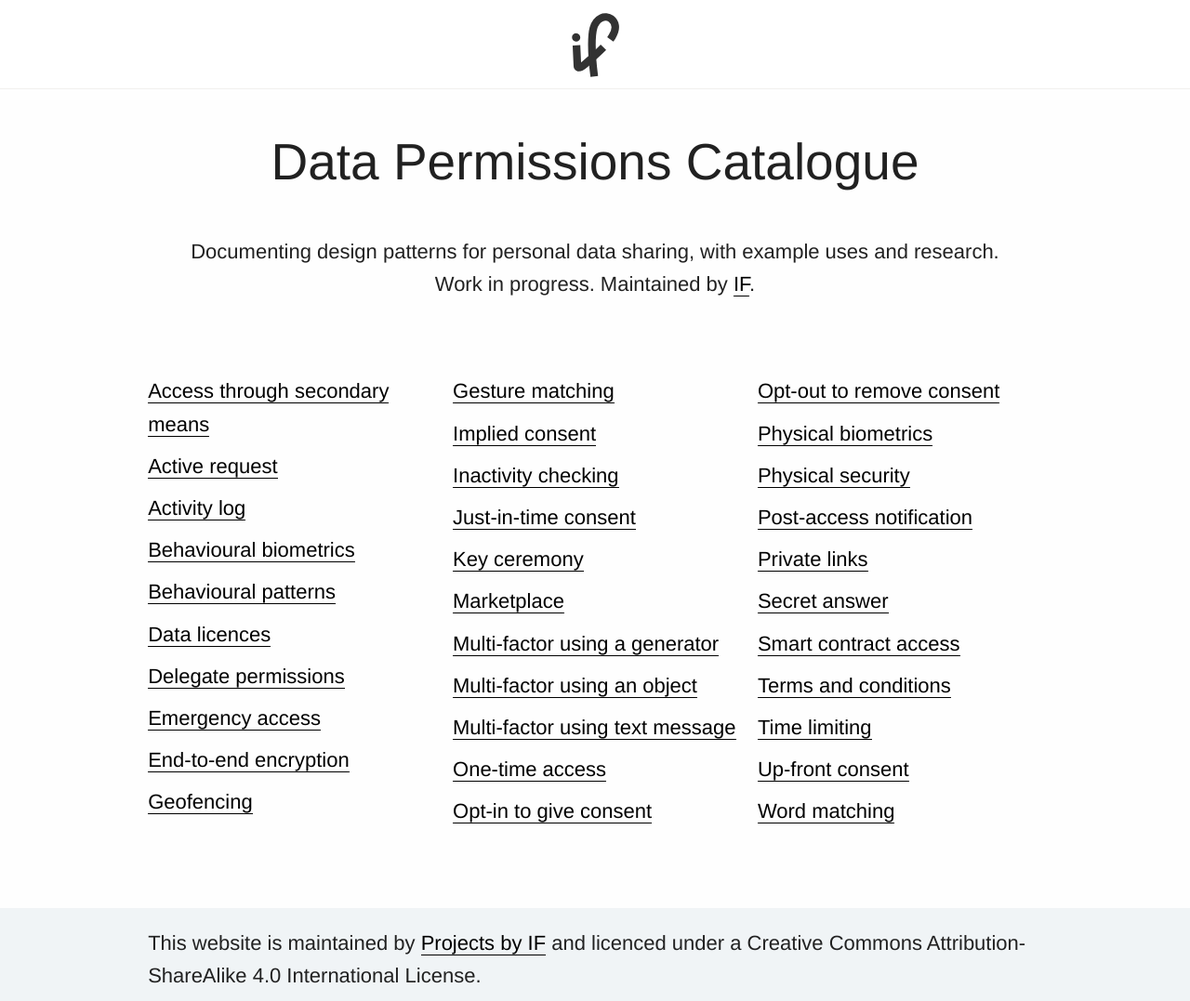
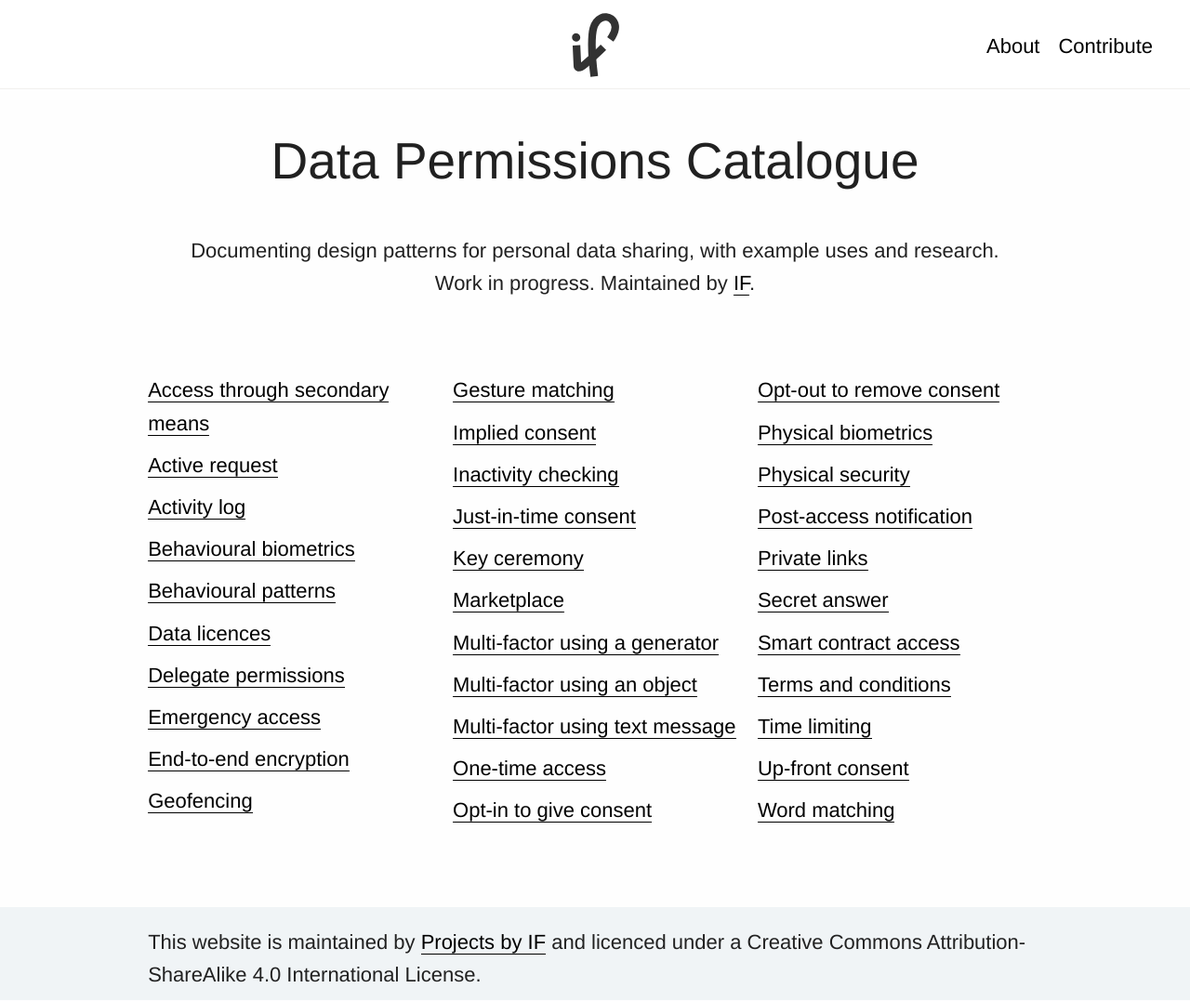
Before and after one commit to projectsbyif/data-permissions-catalogue, a Jekyll site: the page built from index.md, in a window 1280 px wide. Shown: the whole page at 93% size. Built offline with Jekyll 4.4.1, drawn with Linux system fonts in a browser that asks for light colours; nearby versions of some CDN libraries; some web fonts are replaced; comment, search, counter and statistics services are not loaded.

Commit message:
Prototype navigation

```diff
--- a/_includes/head.html
+++ b/_includes/head.html
@@ -34,5 +34,6 @@
   </script>
   <!-- End Piwik Code -->
   <script src="https://code.jquery.com/jquery-3.2.1.min.js"></script>
+  <script src="https://code.jquery.com/ui/1.12.1/jquery-ui.js"></script>
   <script src="/assets/app.js"></script>
 </head>
--- a/_includes/header.html
+++ b/_includes/header.html
@@ -1,3 +1,9 @@
 <header>
   <a href="/" class="logo">IF</a>
+  <a href="#" class="mobile-menu-link">Menu</a>
+
+  <ul class="desktop-menu">
+    <li><a href="/about">About</a></li>
+    <li><a href="/contribute">Contribute</a></li>
+  </ul>
 </header>
--- a/_layouts/default.html
+++ b/_layouts/default.html
@@ -7,5 +7,15 @@
       {{ content }}
     </main>
     {% include footer.html %}
+    <div id="mobile-menu">
+      <ul>
+        <li>
+          <p><a href="/about">About</a></p>
+        </li>
+        <li>
+          <p><a href="/contribute">Contribute</a></p>
+        </li>
+      </ul>
+    </div>
   </body>
 </html>
--- a/_sass/app.scss
+++ b/_sass/app.scss
@@ -56,6 +56,10 @@ header {
   height: 72px;
   border-bottom: #{$color-seperator-grey} 1px solid;
   margin-bottom: 20px;
+  z-index: 9999;
+  position: absolute;
+  top: 0;
+  left: 0;
 
   .logo {
     display: block;
@@ -70,6 +74,23 @@ header {
     position: absolute;
     top: 10px;
     left: calc(50% - 20px);
+
+    &.white {
+      background-image: url('/images/if-logo-white.svg');
+    }
+  }
+
+  .mobile-menu-link {
+    font-family: "Circular-Bold", "Helvetica Neue", Helvetica, sans-serif;
+    margin-top: 30px;
+    text-transform: uppercase;
+    letter-spacing: 1px;
+    font-size: 13px;
+    border-bottom: 0;
+    float: right;
+    margin-top: 26px;
+    margin-right: 20px;
+    color: #212121;
   }
 }
 
@@ -110,6 +131,7 @@ footer {
 
 main {
   min-height: calc(100vh - 214px);
+  margin-top: 91px !important;
 }
 
 .grid-container {
@@ -118,6 +140,49 @@ main {
 }
 
 .desktop-break {
+  display: none;
+}
+
+#mobile-menu {
+  position: fixed;
+  top: 0;
+  left: 0;
+  width: 100vw;
+  height: 100vh;
+  background: #ff5e23;
+  text-align: center;
+  z-index: 1;
+  display: none;
+
+  ul {
+    margin: 0;
+    font-family: "Circular-Bold", "Helvetica Neue", Helvetica, sans-serif;
+    font-size: 36px;
+    height: 108px;
+    margin-top: calc(50vh - (108px / 2) - 20px);
+
+    li {
+      list-style-type: none;
+      margin: 0;
+      margin-bottom: 10px;
+
+      &:last-of-type {
+        margin-bottom: 0;
+      }
+
+      a {
+        border: 0;
+        color: #FFF;
+      }
+
+      p {
+        margin: 0;
+      }
+    }
+  }
+}
+
+.desktop-menu {
   display: none;
 }
 
@@ -173,6 +238,7 @@ main {
 
   main {
     min-height: calc(100vh - 287px);
+    margin-top: 135px !important;
   }
 
   .mobile-break {
@@ -182,4 +248,36 @@ main {
   .desktop-break {
     display: inline;
   }
+
+  .mobile-menu-link {
+    display: none;
+  }
+
+  .desktop-menu {
+    display: block;
+    margin: 0;
+    overflow: auto;
+    float: right;
+    margin-right: 40px;
+    margin-top: 32px;
+
+    li {
+      list-style-type: none;
+      float: left;
+      margin-right: 20px;
+
+      a {
+        border-bottom: 0;
+        margin-bottom: 0;
+      }
+
+      &:last-of-type {
+        margin-right: 0;
+      }
+    }
+  }
+
+  .mobile-menu {
+    display: none;
+  }
 }
--- a/assets/app.js
+++ b/assets/app.js
@@ -1,3 +1,47 @@
 $(function() {
+  var isMenuOpen = false;
 
+  $('.mobile-menu-link').click(function(e) {
+    e.preventDefault();
+
+    if (isMenuOpen) {
+      $('header').animate({
+        'background-color': '#FFF',
+        'border-bottom-color': '#f1f0ee'
+      }, 250, function() {
+        $('header').attr('style', '');
+      });
+
+      $('header a').animate({
+        'color': '#212121'
+      }, 250, function() {
+        $('header a').attr('style', '');
+      });
+
+      $('header .logo').removeClass('white');
+
+      $('#mobile-menu').fadeOut(250, function() {
+        $('.mobile-menu-link').text("Menu");
+        isMenuOpen = false;
+      });
+    } else {
+      $('header').css({
+        'position': 'fixed'
+      }).animate({
+        'background-color': '#ff5e23',
+        'border-bottom-color': '#ff5e23'
+      }, 250);
+
+      $('header a').animate({
+        'color': '#FFF'
+      }, 250);
+
+      $('header .logo').addClass('white');
+
+      $('#mobile-menu').fadeIn(250, function() {
+        $('.mobile-menu-link').text("Close");
+        isMenuOpen = true;
+      });
+    }
+  });
 });
```
Also changed, not shown: images/if-logo-white.svg (added).
